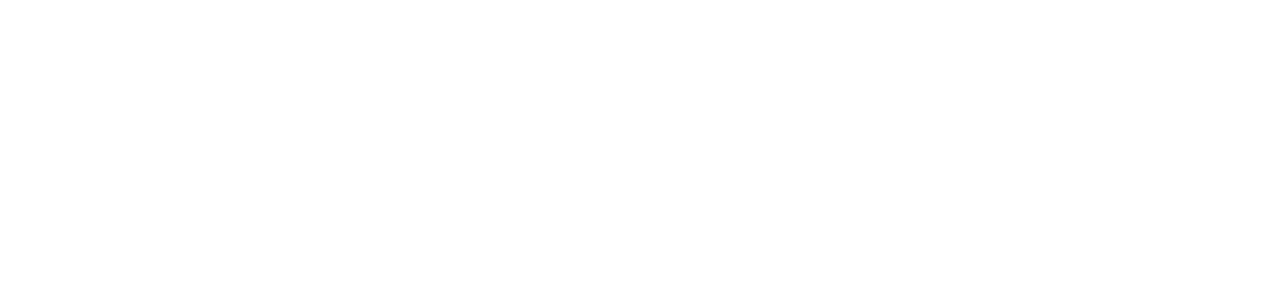
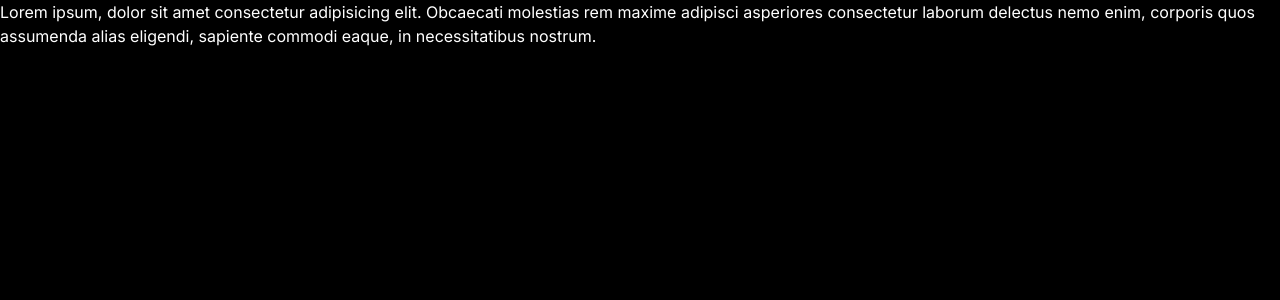
Before and after one commit to sohanemon/emon-ai, a Next.js app: page / in a window 1280 px wide. Shown: the top 300 px of the page. Built offline with nearby package versions, Linux system fonts and the light colour scheme.

Commit message:
api added

```diff
--- a/app/api/hello/route.ts
+++ /dev/null
@@ -1,3 +0,0 @@
-export async function GET(request: Request) {
-  return new Response('Hello, Next.js!')
-}
--- /dev/null
+++ b/app/api/openai/generate-image/route.ts
@@ -0,0 +1,11 @@
+import { Configuration, OpenAIApi } from 'openai';
+const configuration = new Configuration({
+  apiKey: process.env.OPENAI_API_KEY,
+});
+export async function GET() {
+  return new Response(
+    JSON.stringify({
+      error: 'emon man',
+    })
+  );
+}
--- a/app/page.tsx
+++ b/app/page.tsx
@@ -3,5 +3,12 @@ import { Inter } from 'next/font/google';
 const inter = Inter({ subsets: ['latin'] });
 
 export default function Home() {
-  return <main style={inter.style}></main>;
+  return (
+    <main style={inter.style} className='min-h-screen text-white bg-black'>
+      Lorem ipsum, dolor sit amet consectetur adipisicing elit. Obcaecati
+      molestias rem maxime adipisci asperiores consectetur laborum delectus nemo
+      enim, corporis quos assumenda alias eligendi, sapiente commodi eaque, in
+      necessitatibus nostrum.
+    </main>
+  );
 }
--- a/package.json
+++ b/package.json
@@ -16,6 +16,7 @@
     "eslint": "8.34.0",
     "eslint-config-next": "13.2.1",
     "next": "13.2.1",
+    "openai": "^3.1.0",
     "postcss": "^8.4.21",
     "react": "18.2.0",
     "react-dom": "18.2.0",
```
Also changed, not shown: 1 other file (tests, documents, lock files or other folders).
